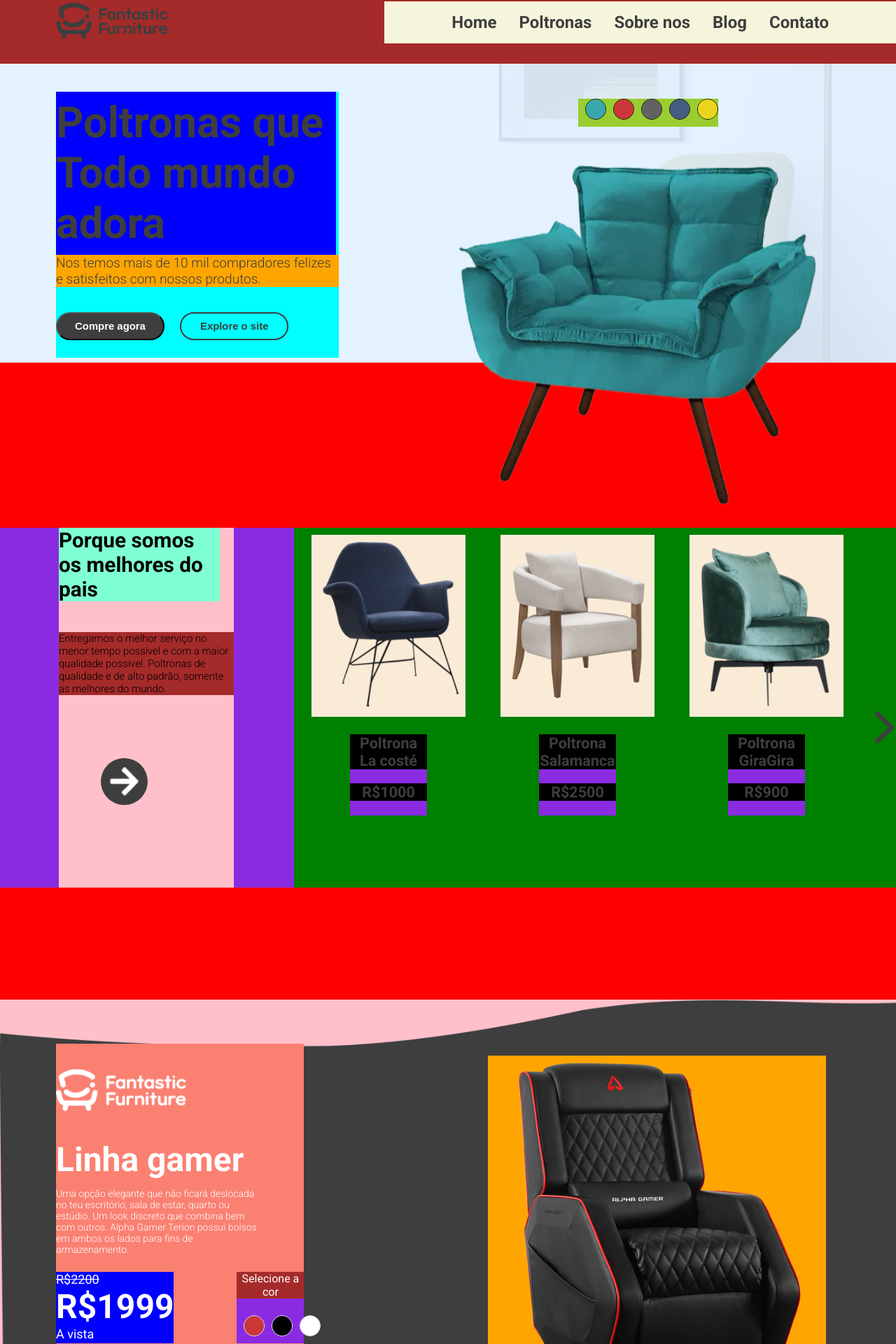
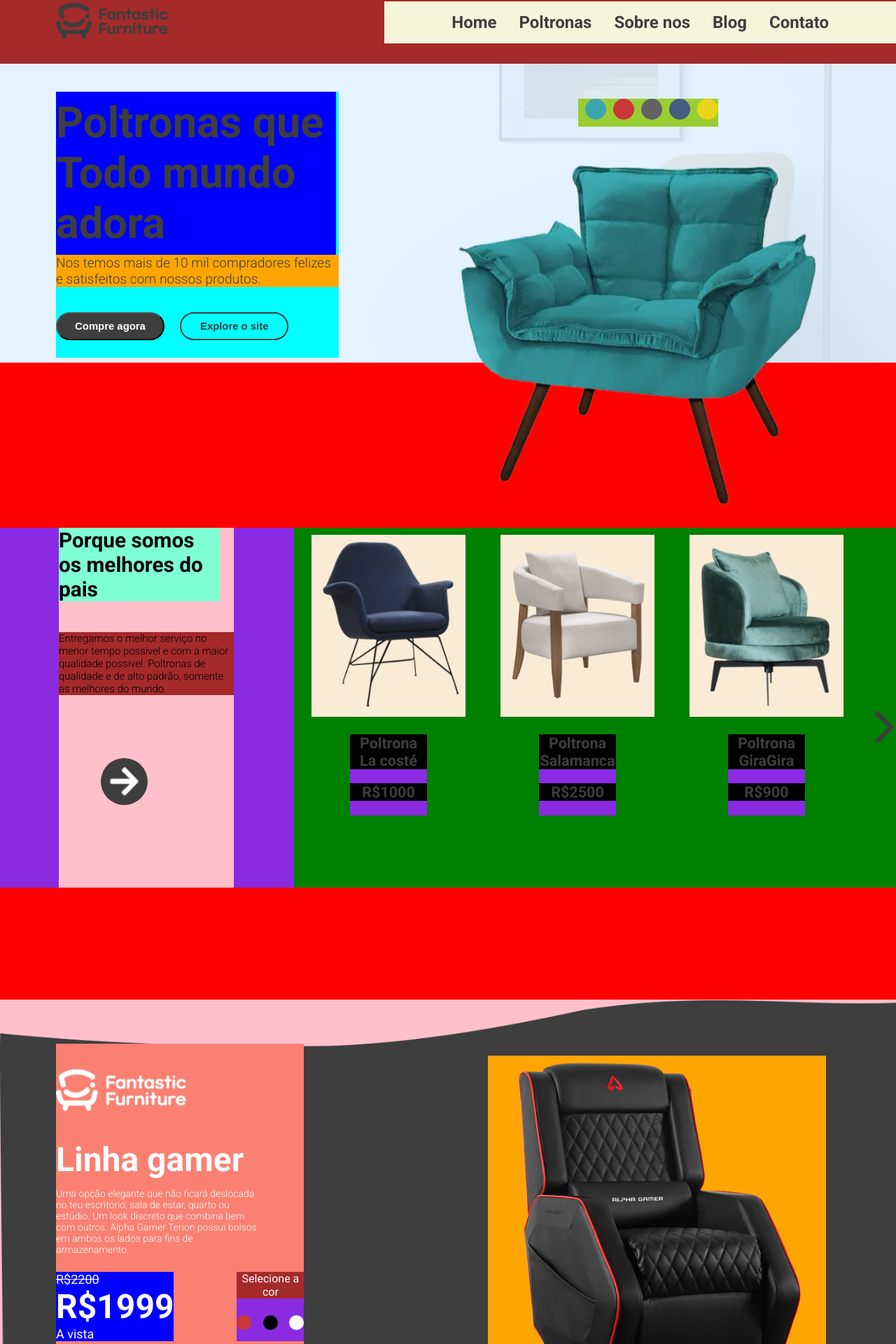
Before and after one commit to Ruan-codeVi/TesteTec.versaoMobile, a React (Create React App) app: page / in a window 1280 px wide. Shown: the part 27-1947 px from the top of the page at 70% size. Built offline with nearby package versions, Linux system fonts and the light colour scheme.

Commit message:
Update project

```diff
--- a/src/components/Header/styled.js
+++ b/src/components/Header/styled.js
@@ -50,7 +50,7 @@ export const Wrapper = styled.div`
 `;
 
 export const Navegation = styled.nav`
-background-color: brown;
+    background-color: brown;
     display: flex;
     align-items: center;
     justify-content: space-between;
@@ -561,7 +561,9 @@ export const BoxPaints = styled.form`
 `;
 
 export const BoxWrapperPaint = styled.label`
-    display:block;
+    display:flex;
+    justify-content:center;
+    align-items:center;
     cursor: pointer;
     margin-bottom: 10px;
 
@@ -569,7 +571,8 @@ export const BoxWrapperPaint = styled.label`
         display:none;
     }
 
-`
+`;
+
 export const Paint = styled.div`
     display:flex;
     align-items: center;
@@ -579,17 +582,21 @@ export const Paint = styled.div`
     border-radius: 50%;
     background-color:transparent;
     margin-left: 10px;
-    border:0.5px solid black;
+    /* border:0.5px solid black; */
+
+    :hover{
+        border:1px solid black;
+    }
 
     @media(max-width:1024px){
-        width: 25px;
-        height: 25px;
+        width: 23px;
+        height: 23px;
         margin-left: 8px;
     }
 
     @media(max-width:834px){
-        width: 23px;
-        height: 23px;
+        width: 20px;
+        height: 20px;
         margin-left: 7px;
     }
 
@@ -649,8 +656,7 @@ export const Paint = styled.div`
     }
 }
 
-
-`
+`;
 
 
 export const BoxPoltrona = styled.div`
@@ -735,4 +741,4 @@ export const BoxPoltrona = styled.div`
 
     }
 
-`
+`;
--- a/src/components/SectionBanner/index.jsx
+++ b/src/components/SectionBanner/index.jsx
@@ -1,14 +1,12 @@
 import React from 'react'
 import { Banner, ContainerBanner, BoxLeft,
     Title,Description,Logo, DetailsBox,Price, SelectionColor,
-    TextColor, Colors,BoxWrapperPaint,Paint,
+    TextColor, Colors,BoxWrapperPaint,BoxPaint,
     OldPrice, ForCash,Payment ,BoxRigth } from './styled.js'
 
 import produtos from '../../data'
 import logoWhite from '../../assets/img/sectionAssets/logoBranco.png'
-import cicleRed from '../../assets/img/headerAssets/EllipseRed.png'
-import cicleBlack from '../../assets/img/sectionAssets/corPreta.png'
-import cicleWhite from '../../assets/img/sectionAssets/corBranca.png'
+
 
 
 function SectionBanner() {
@@ -50,24 +48,27 @@ function SectionBanner() {
                                 <TextColor>
                                     Selecione a cor
                                 </TextColor>
+
                                     <Colors>
                                         <BoxWrapperPaint>
-                                        <Paint>
+                                            <BoxPaint>
                                                     <input type='radio' name='radio'value='Preto/Vermelho'/>
-                                            <div className='paint'style={{backgroundColor:'#CB3738'}}/>
-                                        </Paint>
+                                                    <div className='color'style={{backgroundColor:'#CB3738'}}/>
+                                            </BoxPaint>
                                         </BoxWrapperPaint>
+
                                         <BoxWrapperPaint>
-                                        <Paint>
+                                            <BoxPaint>
                                                 <input type='radio' name='radio' value='Preto/Cinza'/>
-                                            <div className='paint'style={{backgroundColor:'#000'}}/>
-                                        </Paint>
+                                                <div className='color'style={{backgroundColor:'#000'}}/>
+                                            </BoxPaint>
                                         </BoxWrapperPaint>
+
                                     <BoxWrapperPaint>
-                                        <Paint>
+                                        <BoxPaint>
                                             <input type='radio' name='radio' value='Branco'/>
-                                            <div className='paint'style={{backgroundColor:'#FFF'}}/>
-                                        </Paint>
+                                            <div className='color'style={{backgroundColor:'#FFF'}}/>
+                                        </BoxPaint>
                                     </BoxWrapperPaint>
                                 </Colors>
                             </SelectionColor>
--- a/src/components/SectionBanner/styled.js
+++ b/src/components/SectionBanner/styled.js
@@ -179,14 +179,17 @@ img{
         width: 43%;
         height: 43%;
     }
+
     @media(max-width:834px){
         width: 40%;
         height: 40%;
     }
+
     @media(max-width:800px){
         width: 45%;
         height: 45%;
     }
+
     @media(max-width:768px){
         width: 43%;
         height: 43%;
@@ -195,6 +198,7 @@ img{
         width: 35%;
         height: 35%;
     }
+
     @media(max-width:414px){
         width: 45%;
         height: 45%;
@@ -239,7 +243,8 @@ export const OldPrice = styled.span`
         font-size:1rem
     }
 
-`
+`;
+
 export const ForCash = styled.span`
     font-weight: 700;
     font-size: 48px;
@@ -264,7 +269,8 @@ export const ForCash = styled.span`
     @media(max-width:600px){
         font-size: 1.4rem;
     }
-`
+`;
+
 export const Payment = styled.span`
     font-weight: 400;
     font-size: 18px;
@@ -284,7 +290,8 @@ export const Payment = styled.span`
     @media(max-width:414px){
         font-size:1rem
     }
-`
+`;
+
 export const SelectionColor = styled.div`
     display: flex;
     flex-direction: column;
@@ -336,7 +343,8 @@ export const TextColor = styled.span`
         margin-bottom: 0.8rem;
         margin-top: 1rem;
     }
-`
+`;
+
 export const Colors = styled.form`
     display: flex;
     justify-content: space-between;
@@ -380,74 +388,80 @@ export const BoxWrapperPaint = styled.label`
         display:none;
     }
 
-`
 
-export const Paint = styled.div`
-    display:flex;
-    align-items: center;
-    justify-content: center;
-    width: 30px;
-    height: 30px;
-    border-radius: 50%;
-    background-color:transparent;
-    margin-left: 10px;
-    border:0.5px solid white;
+`;
 
+export const BoxPaint = styled.div`
+        display:flex;
+        align-items: center;
+        justify-content: center;
+        width: 21px;
+        height: 21px;
+        border-radius: 50%;
+        /* margin-left: 4px; */
+
+        :hover{
+            border:1px solid white ;
+        }
 
     @media(max-width:1024px){
-        width: 25px;
-        height: 25px;
-        margin-left: 8px;
+        width: 20px;
+        height: 20px;
+
     }
 
     @media(max-width:834px){
-        width: 23px;
-        height: 23px;
-        margin-left: 7px;
+        width: 19px;
+        height: 19px;
     }
 
     @media(max-width:800px){
-        width: 19px;
-        height: 19px;
-        margin-left: 7px;
+        width: 18px;
+        height: 18px;
+    }
+
+    @media(max-width:768px){
+        width: 16px;
+        height: 16px;
     }
 
     @media(max-width:734px){
         width: 17px;
         height: 17px;
-        margin-left: 7px;
     }
 
     @media(max-width:600px){
         width: 14px;
         height: 14px;
-        margin-left: 7px;
     }
-    .paint{
+
+    .color{
         width: 100%;
         height: 100%;
         border-radius: 50%;
     }
 
-    input[type="radio"]:checked + .paint{
+
+    input[type="radio"]:checked + .color{
         display:block;
-        width: 18px;
-        height: 18px;
-        border-radius: 50%;
+        width:13px;
+        height:13px;
+
+
 
     @media(max-width:1024px){
-        width: 15px;
-        height: 15px;
+        width: 12px;
+        height: 12px;
     }
 
     @media(max-width:834px){
-        width: 13px;
-        height: 13px;
+        width: 11px;
+        height: 11px;
     }
 
     @media(max-width:800px){
-        width: 11px;
-        height: 11px;
+        width: 10px;
+        height: 10px;
     }
 
     @media(max-width:734px){
@@ -456,11 +470,11 @@ export const Paint = styled.div`
     }
 
     @media(max-width:600px){
-        width: 7px;
-        height: 7px;
+        width: 7.5px;
+        height: 7.5px;
     }
-}
 `
+
 
 
 export const BoxRigth = styled.div`
```
Lines whose indentation alone changed are shown as unchanged.
